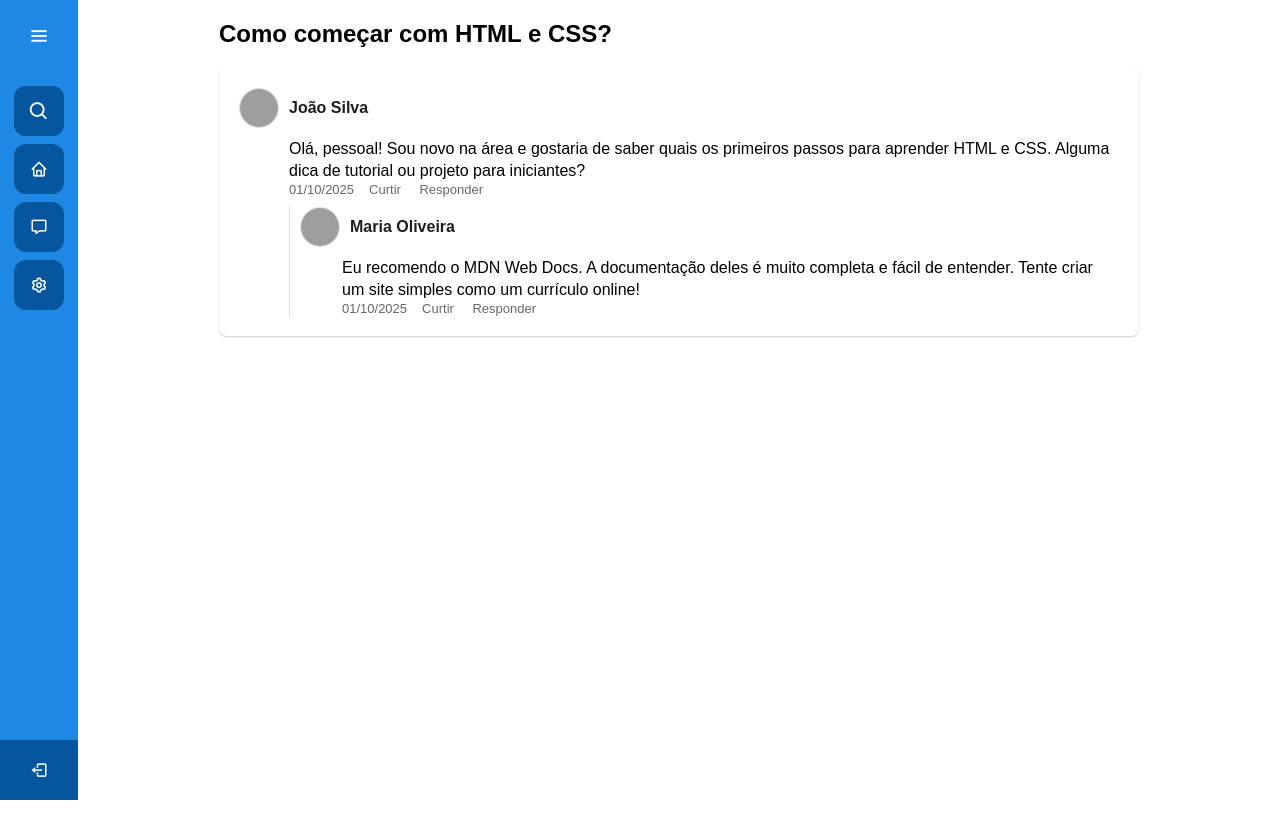
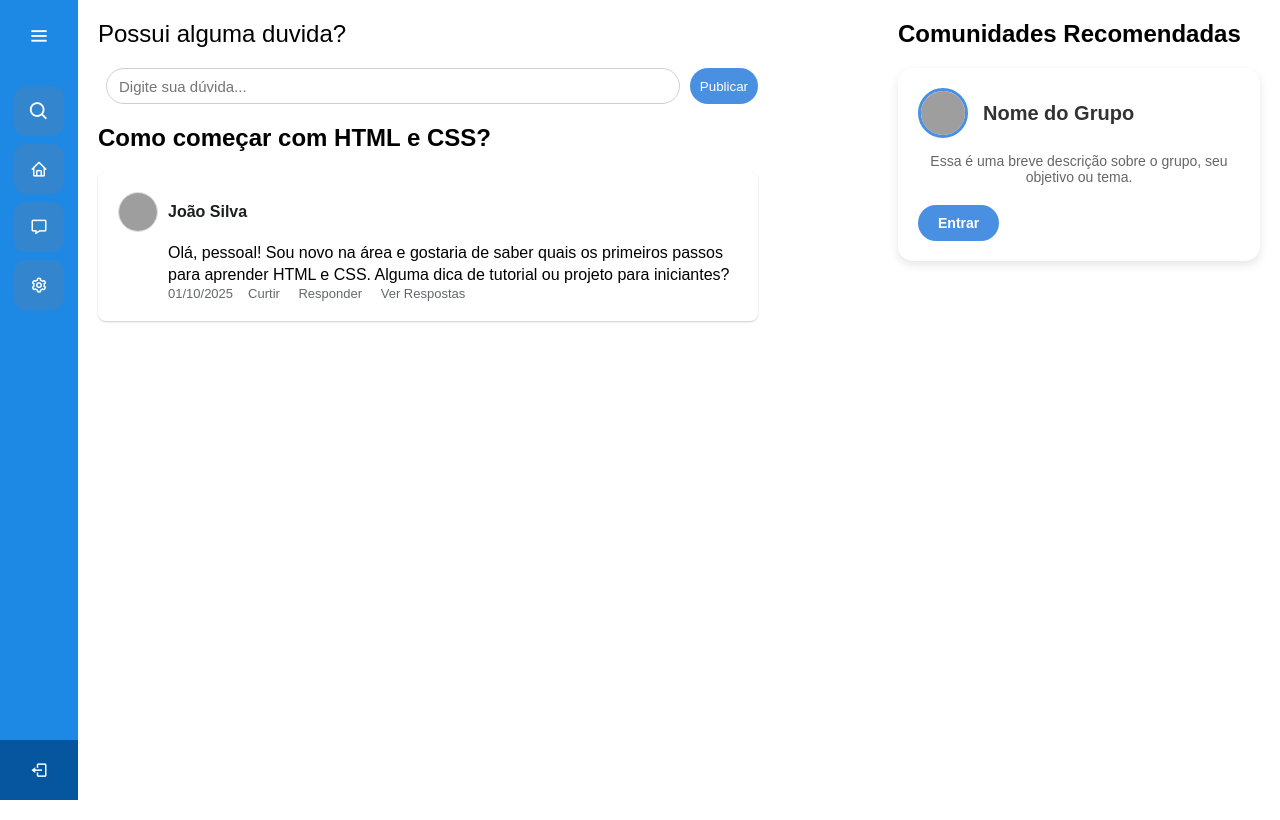
Before and after one commit to gabriel10silva/projetoBackEnd, a PHP site: page / in a window 1280 px wide. Run offline with PHP 8.4, Linux system fonts and the light colour scheme; grey boxes are pictures that could not be loaded.

Commit message:
tela home

```diff
--- a/tela_home/index.html
+++ b/tela_home/index.html
@@ -1,5 +1,5 @@
 <!DOCTYPE html>
-<html lang="en">
+<html lang="pt-br">
 
 <head>
     <meta charset="UTF-8">
@@ -55,9 +55,6 @@
                 <span class="tooltip">Salvos</span>
             </li>
 
-
-
-
             <li class="profile">
                 <div class="profile-details">
                     <img src="../uploads/profile.png" alt="Imagem do perfil" />
@@ -73,9 +70,23 @@
     </div>
 
     <section class="home-section">
+
+
+
+
+
+        <section class="chat">
             <main class="container">
+
+                <div class="addQuest">
+                    <p class="topic-title-page">Possui alguma duvida?</p>
+                    <div class="inputQuest">
+                        <textarea name="" id="" placeholder="Digite sua dúvida..."></textarea>
+                        <button>Publicar</button>
+                    </div>
+                </div>
+
                 <h2 class="topic-title-page">Como começar com HTML e CSS?</h2>
-
                 <div class="post-container">
                     <div class="post">
                         <div class="post-author">
@@ -85,7 +96,8 @@
                             </div>
                         </div>
                         <div class="post-content">
-                        <p>Olá, pessoal! Sou novo na área e gostaria de saber quais os primeiros passos para aprender
+                            <p>Olá, pessoal! Sou novo na área e gostaria de saber quais os primeiros passos para
+                                aprender
                                 HTML e CSS. Alguma dica de tutorial ou projeto para iniciantes?</p>
                         </div>
                         <div class="post-meta">
@@ -93,19 +105,22 @@
                             <div class="post-actions">
                                 <a href="#">Curtir</a>
                                 <a href="#" onclick="toggleReplyForm('replyForm1')">Responder</a>
+                                <a href="#" onclick="viewReplies()">Ver Respostas</a>
                             </div>
                         </div>
-
                         <!-- Formulário de resposta, inicialmente oculto -->
                         <div class="reply-form hidden" id="replyForm1">
                             <img src="../uploads/profile.png" alt="Seu Avatar" class="author-avatar">
                             <textarea placeholder="Escreva uma resposta..."></textarea>
+                            <button class="btnSend">
+                                <i class="fa-solid fa-paper-plane"></i>
+                            </button>
                         </div>
-
-                    <div class="replies">
+                        <div class="replies hidden" id="replyForm2">
                             <div class="post reply-post">
                                 <div class="post-author">
-                                <img src="../uploads/profile.png" alt="Avatar de Maria Oliveira" class="author-avatar">
+                                    <img src="../uploads/profile.png" alt="Avatar de Maria Oliveira"
+                                        class="author-avatar">
                                     <div class="author-info">
                                         <span class="author-name">Maria Oliveira</span>
                                     </div>
@@ -134,6 +149,26 @@
 
 
 
+        <section class="groups">
+            <div class="container">
+                <h2 class="topic-title-page">Comunidades Recomendadas</h2>
+
+                <div class="card">
+                    <div class="card-header">
+                        <img src="../uploads/profile.png" alt="Foto do grupo">
+                        <h2>Nome do Grupo</h2>
+                    </div>
+                    <div class="card-body">
+                        <p>Essa é uma breve descrição sobre o grupo, seu objetivo ou tema.</p>
+                        <a href="#" class="btn-entrar">Entrar</a>
+                    </div>
+                </div>
+            </div>
+        </section>
+    </section>
+
+
+
 </body>
 
 </html>
--- a/tela_home/script.js
+++ b/tela_home/script.js
@@ -27,3 +27,10 @@ function toggleReplyForm(formId) {
         form.classList.toggle('hidden');
     }
 }
+
+function viewReplies(formId) {
+  const replies = document.getElementById('replyForm2');
+  if (replies) {
+    replies.classList.toggle('hidden')
+  }
+}
--- a/tela_home/style.css
+++ b/tela_home/style.css
@@ -130,7 +130,7 @@ body {
     border: none;
     border-radius: 12px;
     transition: all 0.5s ease;
-    background: #05569e;
+    background: #3385cd;
 }
 
 .sidebar input::placeholder {
@@ -148,12 +148,12 @@ body {
     left: 0;
     transform: translateY(-50%);
     font-size: 22px;
-    background: #05569e;
+    background: #3385cd;
     color: #FFF;
 }
 
 .sidebar.open .bx-search:hover {
-    background: #033f74;
+    background: #3079b9;
     color: #FFF;
 }
 
@@ -170,7 +170,7 @@ body {
     align-items: center;
     text-decoration: none;
     transition: all 0.4s ease;
-    background: #05569e;
+    background: #3385cd;
 }
 
 .sidebar li a:hover {
@@ -271,6 +271,8 @@ body {
 section.home-section {
     position: relative;
     min-height: 100vh;
+    display: flex;
+    gap: 100px;
     top: 0;
     left: 78px;
     width: calc(100% - 78px);
@@ -283,10 +285,49 @@ section.home-section {
     width: calc(100% - 250px);
 }
 
+section.chat {
+    max-width: 700px;
+    width: 100%;
+}
+
+
 .container {
     max-width: 960px;
     margin: 20px auto;
     padding: 0 20px;
+}
+
+.addQuest .inputQuest{
+    display: flex;
+    gap: 10px;
+    margin-bottom: 20px;
+}
+
+.addQuest textarea {
+    flex-grow: 1;
+    width: 100%;
+    padding: 8px 12px;
+    margin-left: 8px;
+    border: 1px solid #ccd0d5;
+    border-radius: 18px;
+    background-color: #ffffff;
+    font-family: inherit;
+    font-size: 15px;
+    line-height: 1.34;
+    box-sizing: border-box;
+    resize: none;
+    height: 36px;
+    overflow: hidden;
+    transition: all 0.2s ease;
+}
+
+
+.addQuest .inputQuest button {
+    padding: 10px;
+    border-radius: 18px;
+    border: none;
+    background-color: #4a90e2;
+    color: #fff;
 }
 
 .forum-title {
@@ -360,6 +401,17 @@ section.home-section {
 .reply-form .author-avatar {
     width: 32px;
     height: 32px;
+}
+
+.reply-form .btnSend {
+    background-color: transparent;
+    border: none;
+    padding: 10px;
+}
+
+.reply-form .btnSend i {
+    color: #1E88E5;
+    font-size: 20px;
 }
 
 .author-info {
@@ -451,3 +503,73 @@ section.home-section {
 .reply-post .post-meta {
     margin-left: 42px;
 }
+
+.card {
+    background: #fff;
+    border-radius: 15px;
+    box-shadow: 0 4px 10px rgba(0, 0, 0, 0.1);
+    max-width: 500px;
+
+    width: 100%;
+    display: flex;
+    flex-direction: column;
+    align-items: left;
+    padding: 20px;
+    gap: 15px;
+    transition: transform 0.2s ease;
+}
+
+.card:hover {
+    transform: scale(1.05);
+}
+
+.card-header {
+    display: flex;
+    gap: 15px;
+    align-items: center;
+}
+
+.card img {
+    width: 50px;
+    height: 50px;
+    border-radius: 50%;
+    object-fit: cover;
+    border: 3px solid #4a90e2;
+}
+
+.card h2 {
+    font-size: 20px;
+    color: #333;
+    margin: 0;
+}
+
+.card p {
+    font-size: 14px;
+    color: #666;
+    text-align: center;
+    margin: 0 10px;
+}
+
+.btn-entrar {
+    display: inline-block;
+    background-color: #4a90e2;
+    color: #fff;
+    padding: 10px 20px;
+    border-radius: 25px;
+    text-decoration: none;
+    margin-top: 20px;
+    font-size: 14px;
+    font-weight: bold;
+    transition: background 0.3s ease;
+}
+
+.btn-entrar:hover {
+    background-color: #357ab8;
+}
+
+
+@media (max-width:900px) {
+    .home-section {
+        flex-direction: column;
+    }
+}
```
Lines whose indentation alone changed are shown as unchanged.
